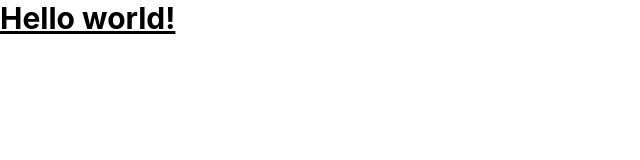
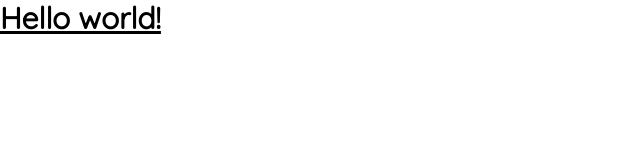
Before and after one commit to team-1-hop-2/DemoDay-2023, a React (Create React App) app in the folder frontend/: page / in a window 1280 px wide. Shown: the top 160 px of the page, without its empty margins (0-640 px from the left). Built offline with nearby package versions, Linux system fonts and the light colour scheme.

Commit message:
10-frontend-integrated-quicksanFont

```diff
--- a/frontend/src/index.css
+++ b/frontend/src/index.css
@@ -1,3 +1,5 @@
+@import url('https://fonts.googleapis.com/css2?family=Quicksand&display=swap');
+
 @tailwind base;
 @tailwind components;
 @tailwind utilities;
--- a/frontend/src/pages/Homepage/Homepage.jsx
+++ b/frontend/src/pages/Homepage/Homepage.jsx
@@ -3,7 +3,7 @@ import React from 'react'
 export const Homepage = () => {
   return (
     <div>
-      <h1 className="text-3xl font-bold underline">
+      <h1 className="text-3xl font-bold font-quicksand underline">
         Hello world!
       </h1>
     </div>
--- a/frontend/tailwind.config.js
+++ b/frontend/tailwind.config.js
@@ -4,6 +4,11 @@ module.exports = {
     "./src/**/*.{js,jsx,ts,tsx}",
   ],
   theme: {
+
+    fontFamily: {
+      quicksand: ['Quicksand', "sans-serif"],
+    },
+
     extend: {},
   },
   plugins: [],
```
Also changed, not shown: 1 other file (tests, documents, lock files or other folders).
